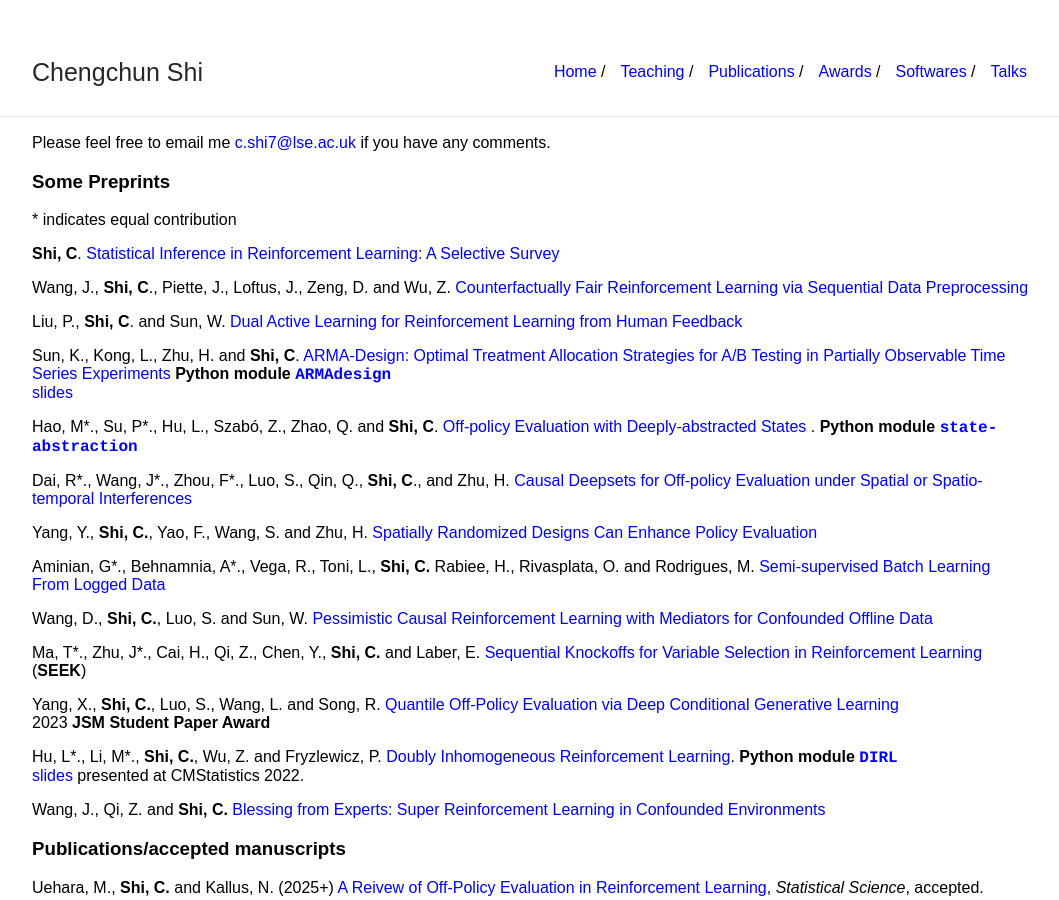
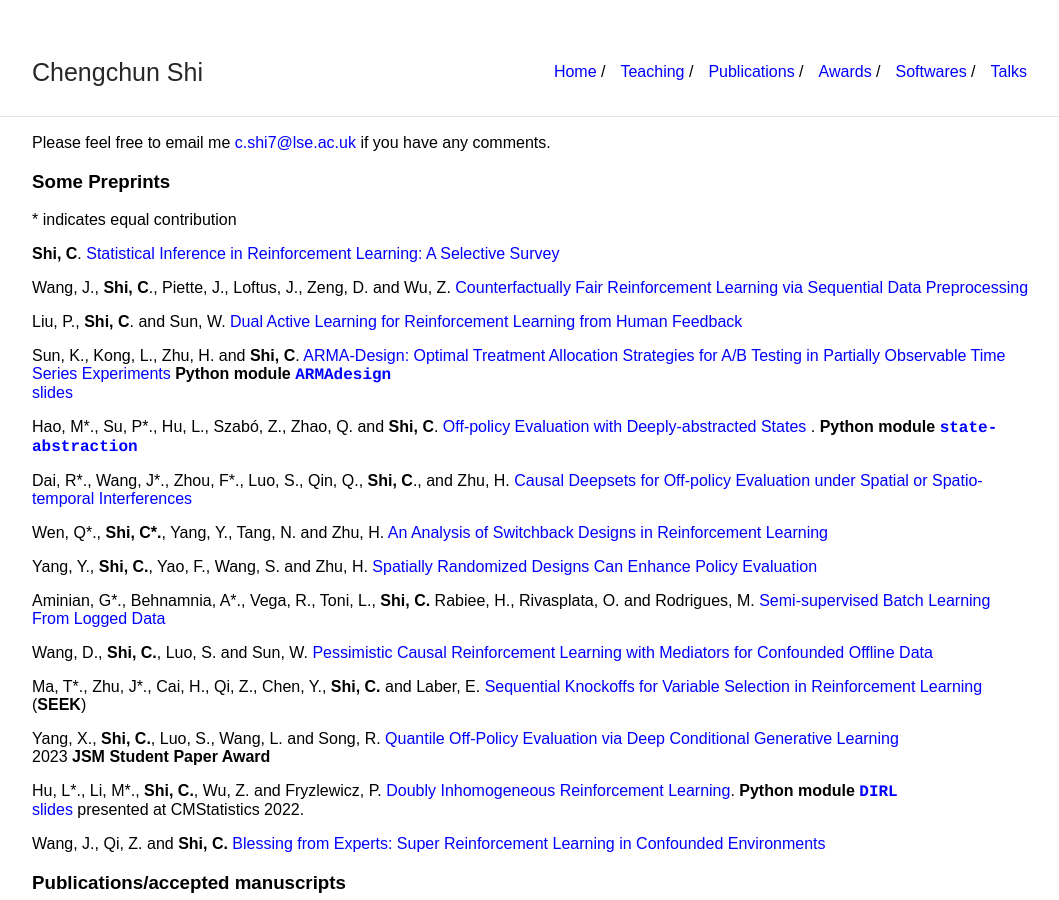
Before and after one commit to callmespring/callmespring.github.io, a Jekyll site: the page built from publication.md, in a window 1280 px wide and 900 px high. Shown: the whole window, without its empty margins (108-1167 px from the left). Built offline with Jekyll 4.4.1, drawn with Linux system fonts in a browser that asks for light colours.

Commit message:
Update publication.md

```diff
--- a/publication.md
+++ b/publication.md
@@ -27,8 +27,8 @@ Hao, M\*., Su, P\*., Hu, L., Szabó, Z., Zhao, Q. and **Shi, C**. [Off-policy Ev
 Dai, R\*., Wang, J\*., Zhou, F\*., Luo, S., Qin, Q., **Shi, C**., and Zhu, H. [Causal Deepsets for Off-policy Evaluation under Spatial or
 Spatio-temporal Interferences](https://arxiv.org/pdf/2407.17910)
 
-<!---### Wen, Q\*., **Shi, C\*.**, Yang, Y., Tang, N. and Zhu, H. [An Analysis of Switchback Designs in Reinforcement Learning
-](https://arxiv.org/pdf/2403.17285.pdf)-->
+Wen, Q\*., **Shi, C\*.**, Yang, Y., Tang, N. and Zhu, H. [An Analysis of Switchback Designs in Reinforcement Learning
+](https://arxiv.org/pdf/2403.17285.pdf)
 
 Yang, Y., **Shi, C.**, Yao, F., Wang, S. and Zhu, H. [Spatially Randomized Designs Can Enhance Policy Evaluation
 ](https://arxiv.org/pdf/2403.11400.pdf)
```
